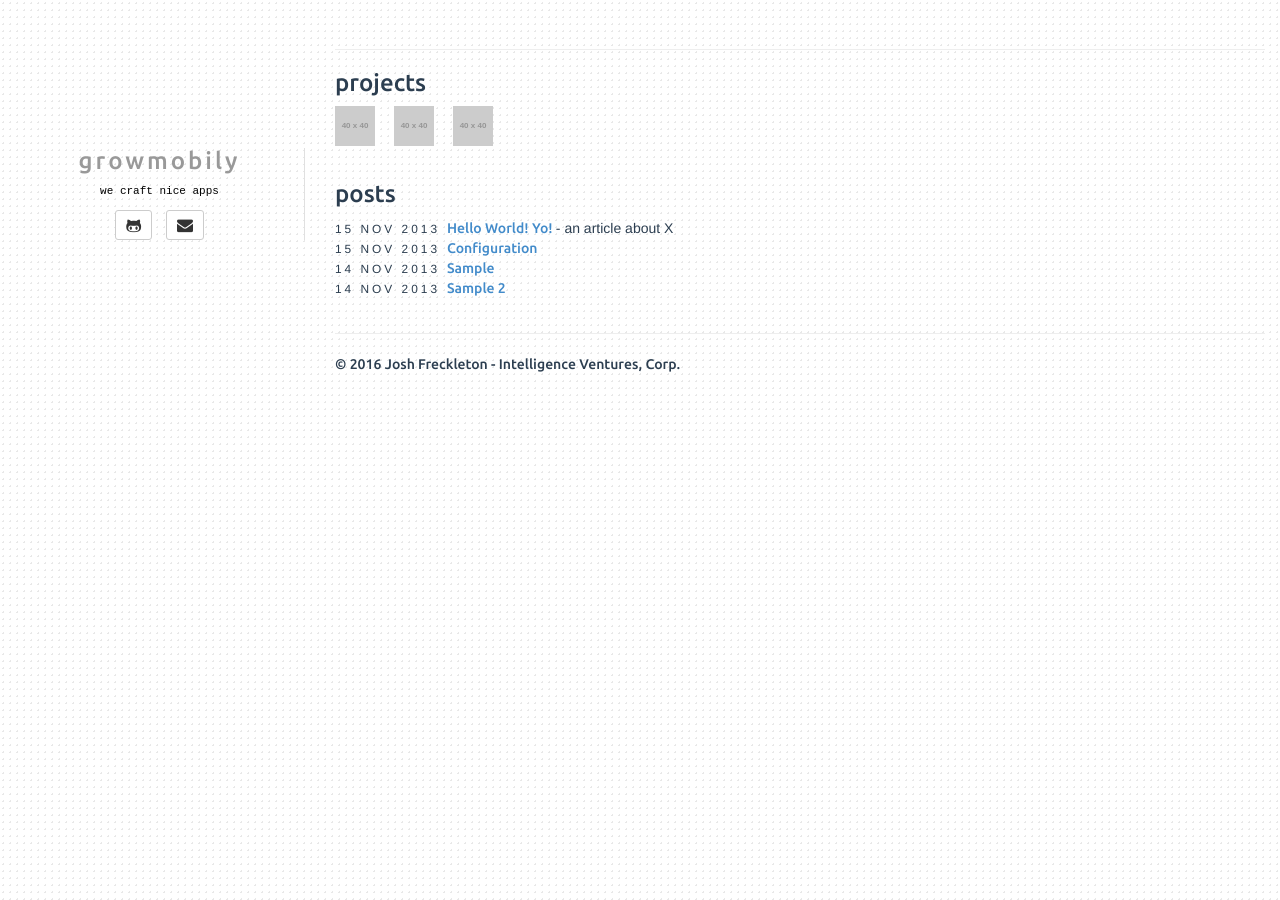
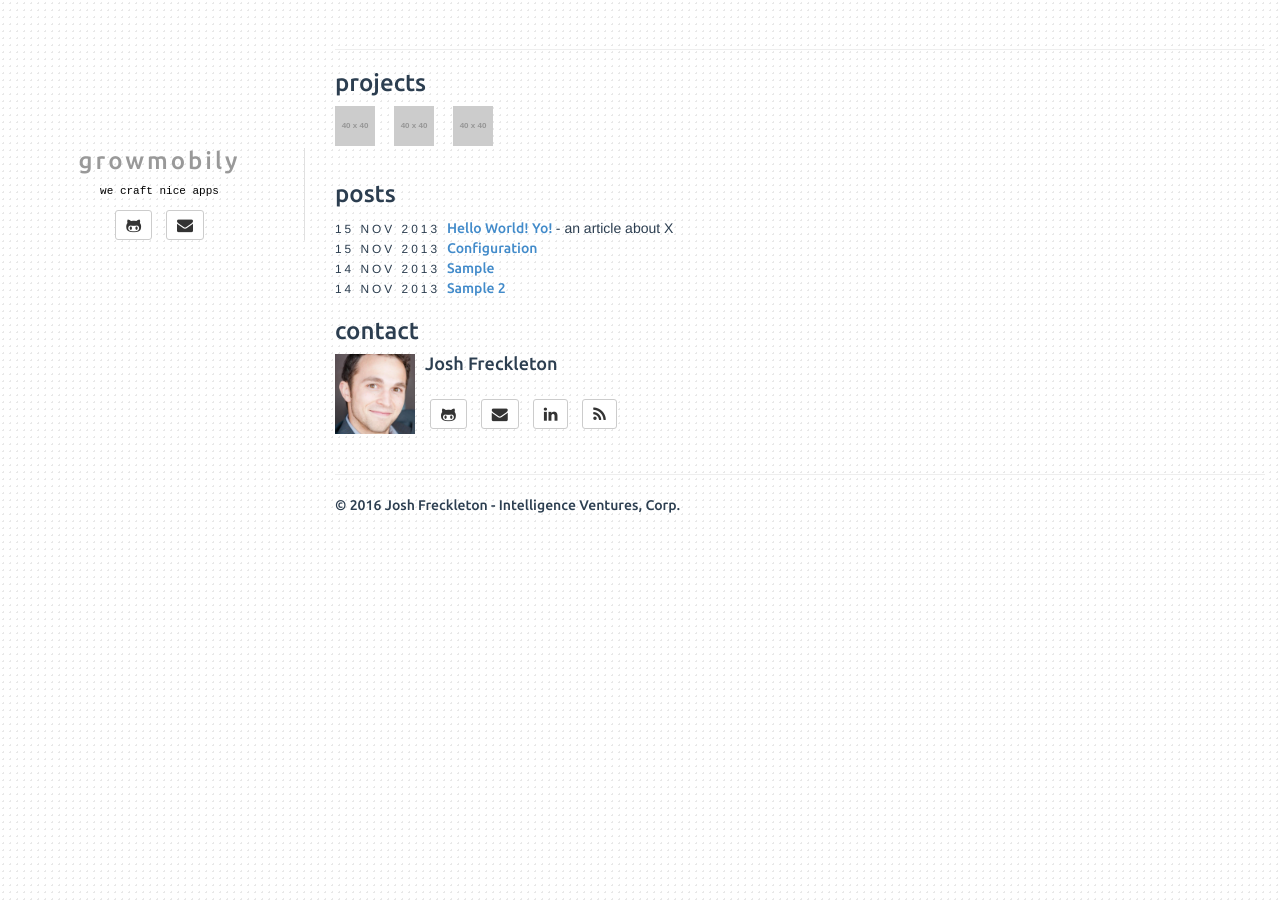
Before and after one commit to GrowMobily/growmobily.github.io, a Jekyll site: the page built from index.html, in a window 1280 px wide. Built offline with Jekyll 4.4.1, drawn with Linux system fonts in a browser that asks for light colours.

Commit message:
more updates

```diff
--- a/_config.yml
+++ b/_config.yml
@@ -29,7 +29,10 @@ rss_path: feed.xml
 tags_path: tags.html
 
 collections:
-  - projects
+  projects:
+    output: true
+    permalink: /projects/:title
+
 
 # set it as url of an image
 #sidebar_background_image: https://www.dropbox.com/s/g9h23zrycedxtk5/sky.png?raw=1
--- a/assets/css/style.css
+++ b/assets/css/style.css
@@ -210,6 +210,7 @@ ul.dropdown-menu>li>a>i.fa {
     display: none;
 }
 
+
 .t1:hover ~ .c1,
 .t2:hover ~ .c2,
 .t3:hover ~ .c3,
@@ -233,3 +234,8 @@ ul.dropdown-menu>li>a>i.fa {
 {
     display: block;
 }
+
+.mug {
+    width: 80px;
+    height: 80px;
+}
--- a/index.html
+++ b/index.html
@@ -2,13 +2,13 @@
 layout: page
 tagline:
 ---
-
+<!-- Projects -------------------- -->
 <h3>projects</h3>
 <div class="projects">
 {% for project in site.projects %}
 {% assign t = 't' | append:forloop.index %}
   <div class="thumb {{t}}">
-    <a href="#"><img src="{{project.thumb}}"/></a>
+    <a href="{{ site.BASE_PATH }}{{ project.url }}"><img src="{{project.thumb}}"/></a>
   </div>
 {% endfor %}
 
@@ -20,6 +20,7 @@ tagline:
 {% endfor %}
 </div>
 
+<!-- Projects -------------------- -->
 <h3>posts</h3>
 {% for post in site.posts %}
 <div class="home">
@@ -36,25 +37,66 @@ tagline:
       {% endif %}
     </span>
   </div>
-
-  <!-- <div>
-       {% if post.fullview %}
-       {{ post.content }}
-       {% else %}
-       {% if post.shortinfo %}
-       {{ post.shortinfo }}
-       {% elsif post.description %}
-       {{ post.description }}
-       {% else %}
-       {{ post.excerpt }}
-       {% endif %}
-       {% endif %}
-       </div> -->
-
-</article>
+</div>
 {% endfor %}
 
+<!-- Contact -------------------- -->
+<h3>contact</h3>
+<div class="">
+  <div class="media">
+    <a class="pull-left">
+      <img src="assets/media/mug.jpg" class="mug"/>
+    </a>
+    <h4 class="media-heading">
+      Josh Freckleton
+    </h4>
+    <br/>
+    <ul class="list-unstyled list-inline">
+		{% if site.author.github %}
+	  <li>
+		<a class="btn btn-default btn-sm" href="https://github.com/{{ site.author.github }}">
+		  <i class="fa fa-github-alt fa-lg"></i>
+		</a>
+	  </li>
+		{% endif %}
+		{% if site.author.twitter %}
+	  <li>
+		<a class="btn btn-default btn-sm" href="https://twitter.com/{{ site.author.twitter }}">
+		  <i class="fa fa-twitter fa-lg"></i>
+		</a>
+	  </li>
+		{% endif %}
+		{% if site.author.email %}
+	  <li>
+		<a class="btn btn-default btn-sm" href="mailto:{{ site.author.email }}">
+		  <i class="fa fa-envelope fa-lg"></i>
+		</a>
+	  </li>
+		{% endif %}
 
+		{% if site.author.pinterest %}
+	  <li>
+		<a class="btn btn-default btn-sm" href="https://pinterest.com/{{ site.author.pinterest }}">
+		  <i class="fa fa-pinterest fa-lg"></i>
+		</a>
+	  </li>
+		{% endif %}
+		{% if site.author.linkedin %}
+	  <li>
+		<a class="btn btn-default btn-sm" href="https://linkedin.com/in/{{ site.author.linkedin }}">
+		  <i class="fa fa-linkedin fa-lg"></i>
+		</a>
+	  </li>
+		{% endif %}
+	  <li>
+		<a class="btn btn-default btn-sm" href="{{ site.BASE_PATH }}/{{ site.rss_path }}">
+		  <i class="fa fa-rss fa-lg"></i>
+		</a>
+	  </li>
+	</ul>
+  </div>
+
+</div>
 <!-- <ul class="pager">
      {% if paginator.previous_page %}
      <li class="previous">
```
Also changed, not shown: _projects/2013-11-15-configuration.md (+1 -1 lines), assets/media/dbyll-ss.png (deleted), assets/media/mug.jpg (added).
